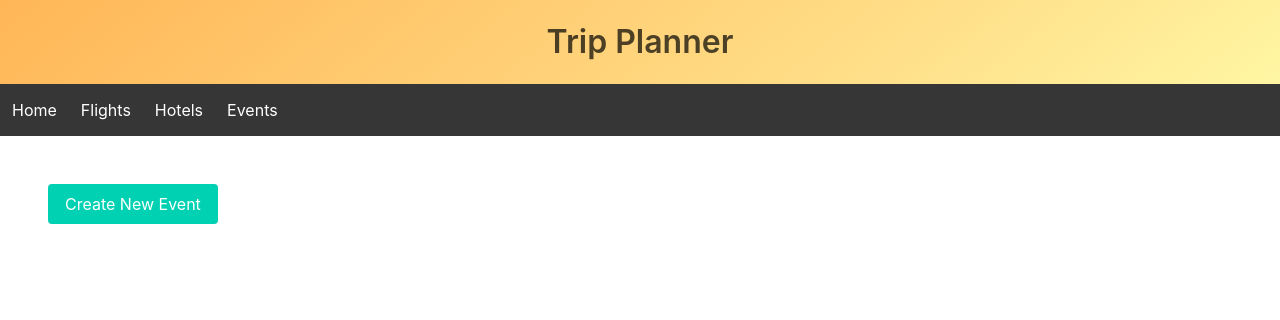
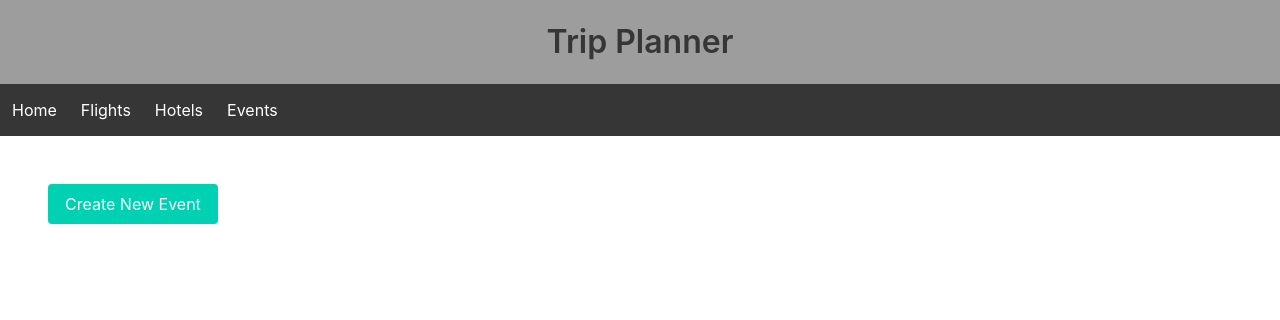
Before and after one commit to afitzer/GTM, a Django app: page /events/ in a window 1280 px wide. Shown: the top 320 px of the page. Run offline with Django 4.2, Linux system fonts and the light colour scheme; data that the repository does not hold is empty.

Commit message:
changed banner color

```diff
--- a/earnings/templates/base/base.html
+++ b/earnings/templates/base/base.html
@@ -10,11 +10,11 @@
     </head>
 
     <body>
-        <section class="hero is-small is-warning is-bold">
+        <!-- Add a background color below -->
+        <section class="hero is-small is-bold" style="background-color: rgb(158, 157, 157);">
             <div class="hero-body">
                 <div class="container has-text-centered">
                     <h3 class="title">Trip Planner</h3>
-                    <!-- <h2 class="subtitle">Colab with your friends, share cool events, plan the trips that you will remember for a lifetime.</h2> -->
                 </div>
             </div>
         </section>
```
